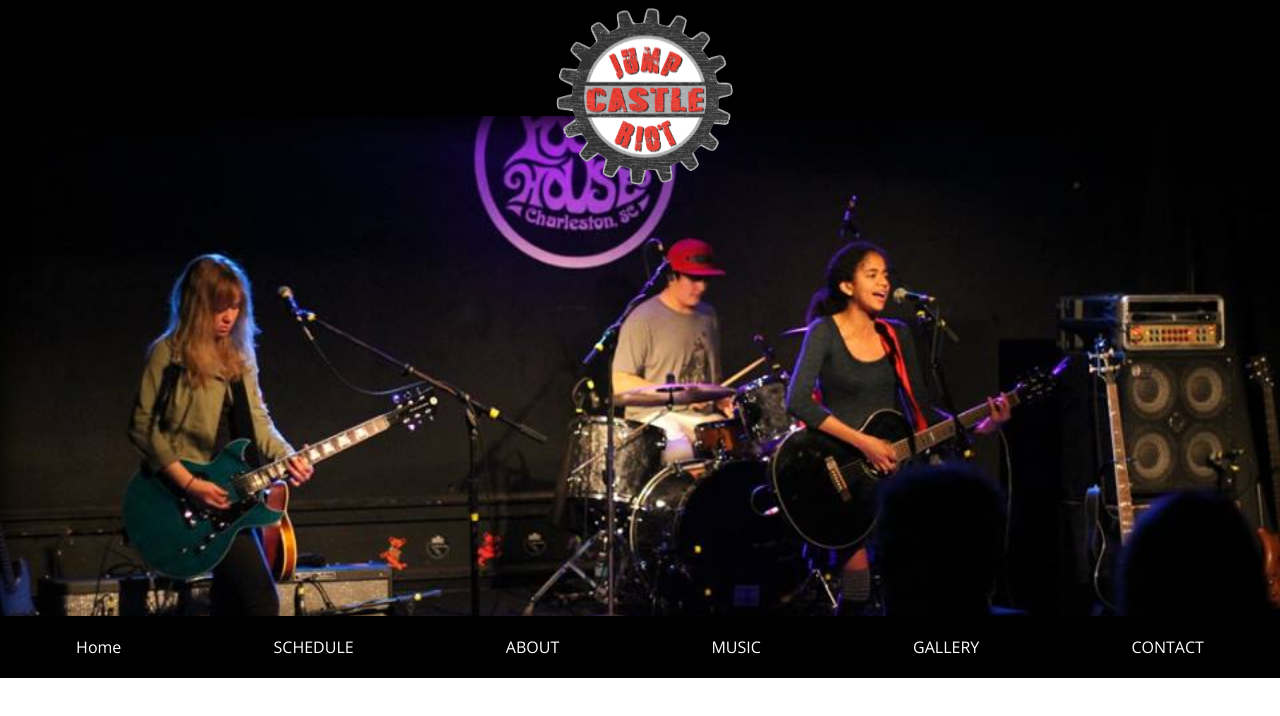
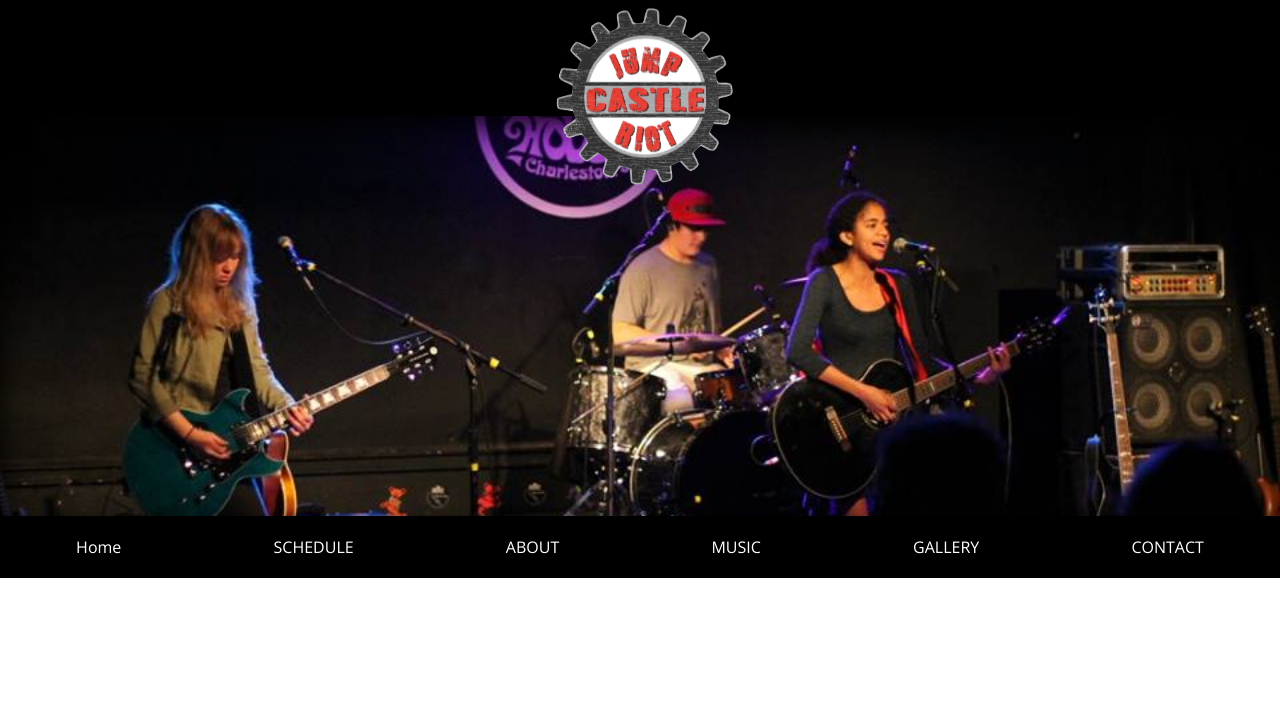
Before and after one commit to JSpell/JCR, a website with bundled scripts: page index.html in a window 1280 px wide. Built offline with nearby package versions, Linux system fonts and the light colour scheme.

Commit message:
hero height adjustment

```diff
--- a/styles/_hero.scss
+++ b/styles/_hero.scss
@@ -2,7 +2,7 @@
  @media screen and (min-width:768px) {
         &-container {
             position: relative;
-            height: 500px;
+            height: 50vh;
             background: #000;
         }
 
```
Also changed, not shown: styles/styles.min.css, 1 other file.
